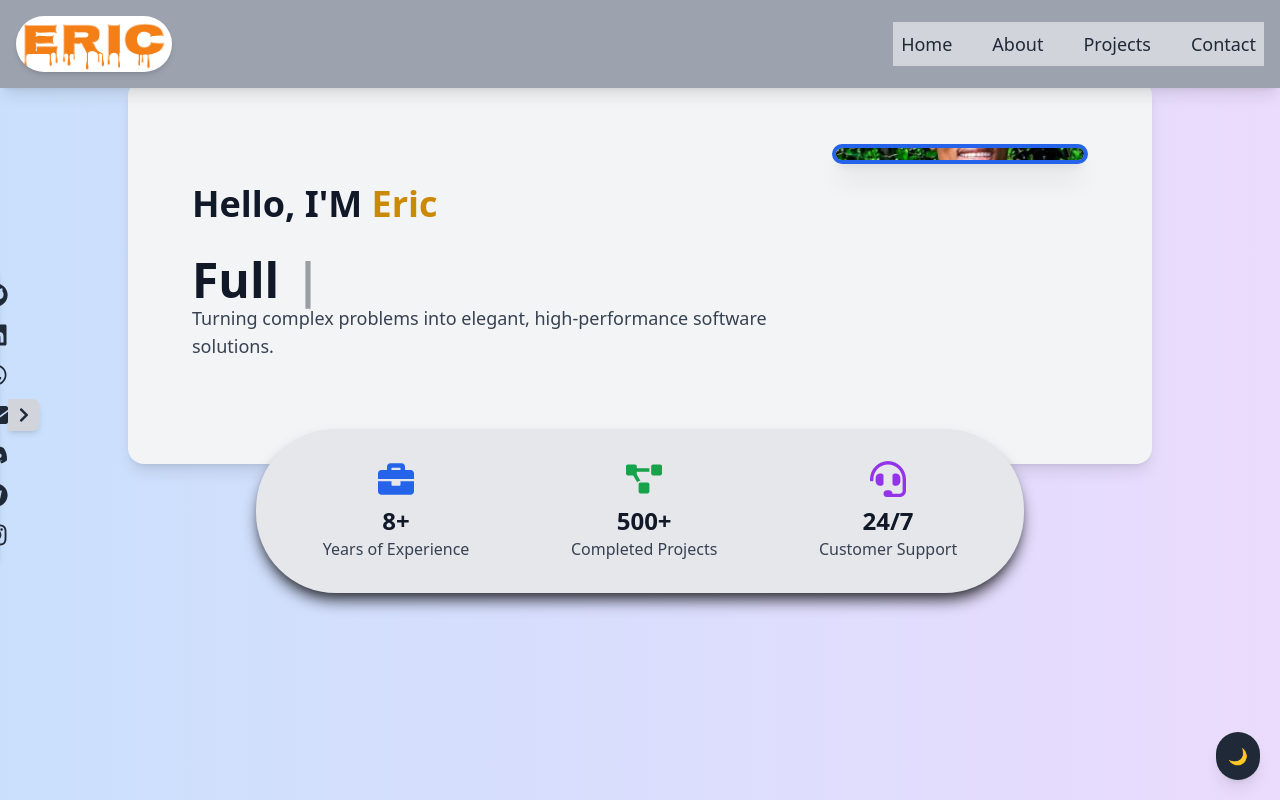
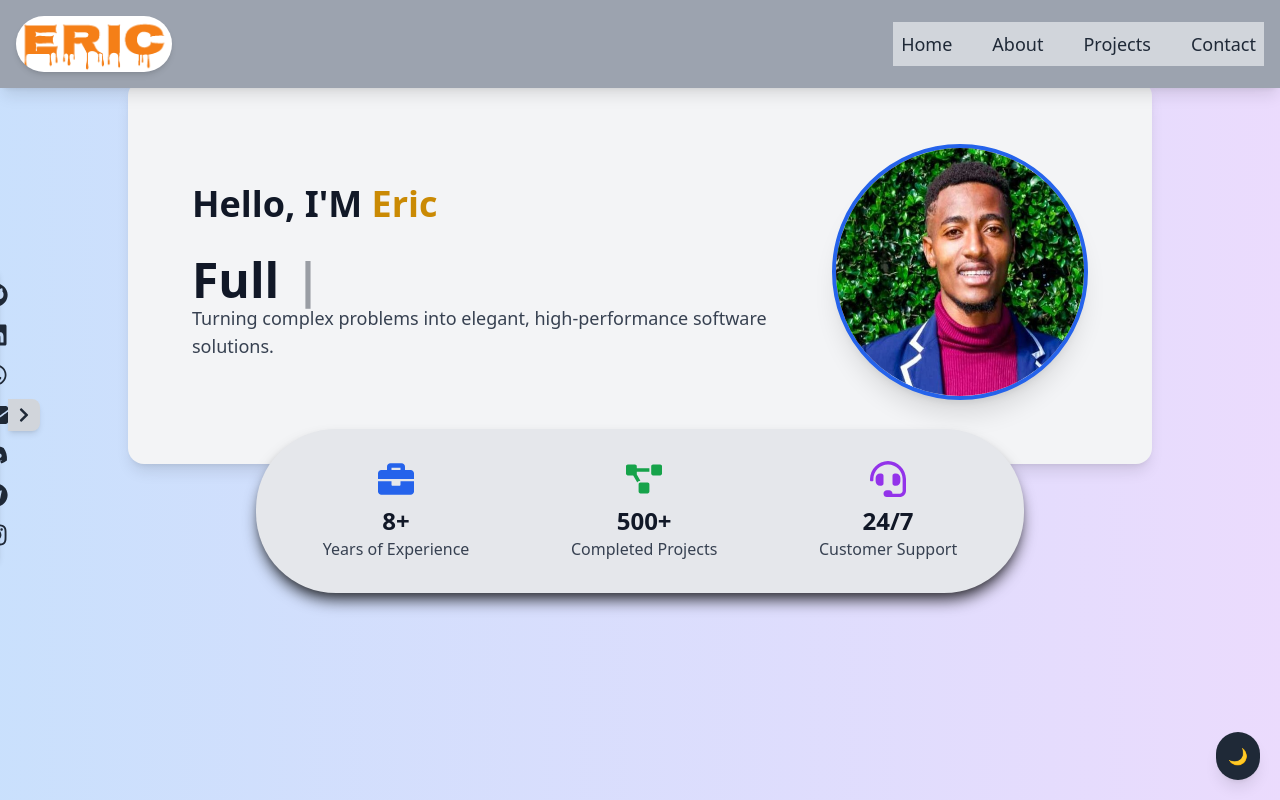
Before and after one commit to eriehastel/my-portfolio, a React (Create React App) app: page / in a window 1280 px wide. Shown: the top 800 px of the page. Built offline with nearby package versions, Linux system fonts and the light colour scheme.

Commit message:
Update Home.js

```diff
--- a/src/components/Home.js
+++ b/src/components/Home.js
@@ -130,7 +130,6 @@ const Home = ({isOpen}) => {
                     src={ProfileImg}
                     alt="Profile"
                     className="w-full h-full rounded-full shadow-xl border-4 border-blue-600 dark:border-blue-400 bg-gray-500 dark:bg-gray-700"
-                      style={{height: "20px",objectFit: "cover"}}
                   />
                 </div>
               </div>
```
